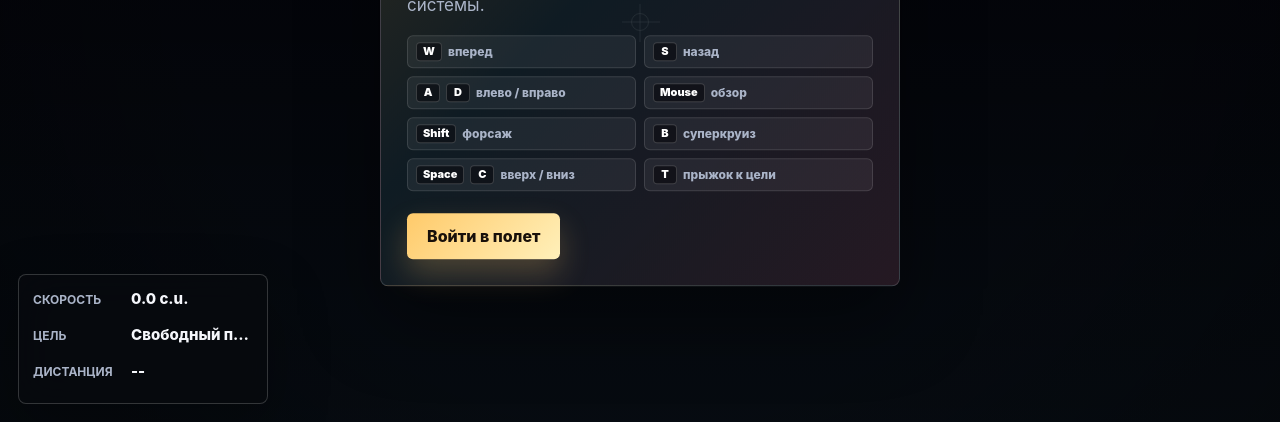
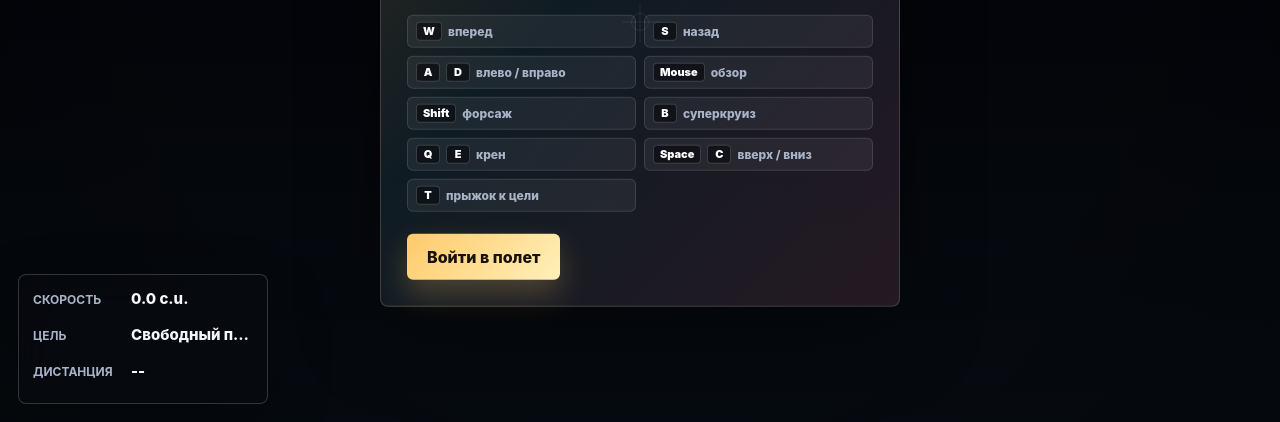
Before and after one commit to docker3sys/orbit_escape, a website with bundled scripts: page index.html in a window 1280 px wide. Shown: the part 378-800 px from the top of the page. Built offline with nearby package versions, Linux system fonts and the light colour scheme.

Commit message:
Document roll controls

```diff
--- a/index.html
+++ b/index.html
@@ -24,6 +24,7 @@
           <div><kbd>Mouse</kbd><span>обзор</span></div>
           <div><kbd>Shift</kbd><span>форсаж</span></div>
           <div><kbd>B</kbd><span>суперкруиз</span></div>
+          <div><kbd>Q</kbd><kbd>E</kbd><span>крен</span></div>
           <div><kbd>Space</kbd><kbd>C</kbd><span>вверх / вниз</span></div>
           <div><kbd>T</kbd><span>прыжок к цели</span></div>
         </div>
```
